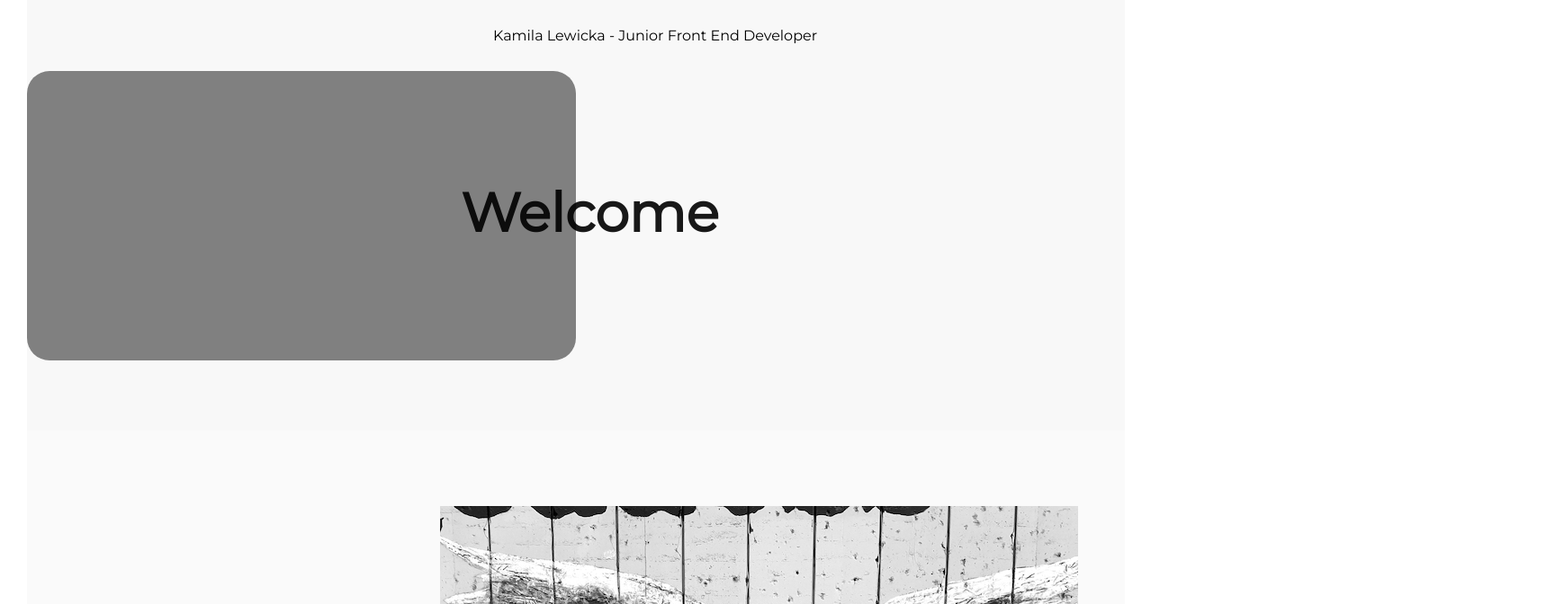
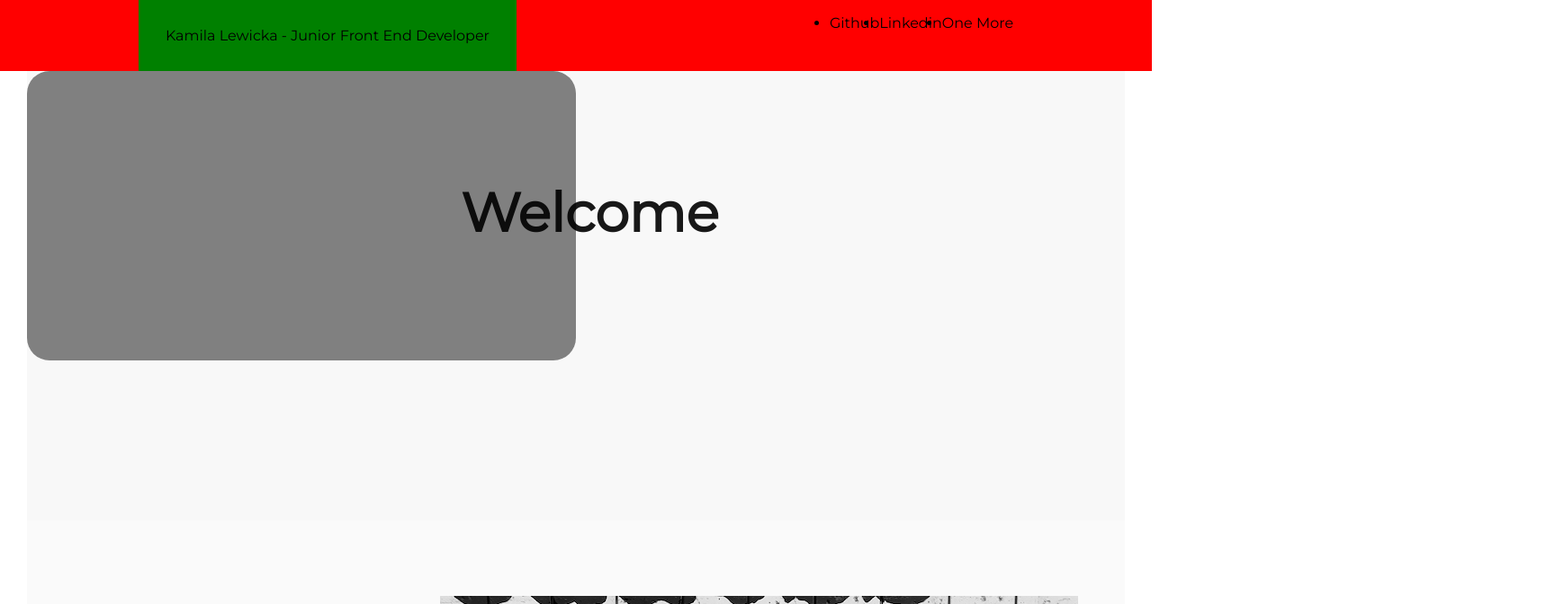
Before and after one commit to kamilalew/portfolio, a React (Create React App) app: page / in a window 1280 px wide. Shown: the top 672 px of the page at 90% size, 1738 px wide, since content can reach past the window. Built offline with nearby package versions, Linux system fonts and the light colour scheme.

Commit message:
Added basic placeholder menu

```diff
--- a/src/App.css
+++ b/src/App.css
@@ -3,8 +3,20 @@
   font-family: 'Montserrat', sans-serif;
 }
 
+.main_header {
+  color: black;
+  background-color: red;
+  display: flex;
+  justify-content: space-around;
+}
+
+.main_header ul{
+  display: flex;
+}
+
 .main_container {
   background-color: #f8f8f8;
+  height: 1000px;
 }
 
 @media only screen and (min-width: 600px) {
@@ -16,14 +28,16 @@
 header {
   text-align: left;
   padding: 30px;
-  position: absolute;
+  /* position: fixed; */
+  right: 0;
+  left: 0;
+  z-index: 999;
 }
-
 
 .welcome {
   position: absolute;
   top: 25%;
-  left:20%;
+  left: 20%;
   font-weight: 800;
   font-size: 60px;
   opacity: 0.9;
@@ -32,8 +46,9 @@ header {
 
 @media only screen and (min-width: 600px) {
   header {
-    position: relative;
     left: 40%;
+    /* position: fixed; */
+    background-color: green;
   }
   .welcome {
     top: 25%;
@@ -42,13 +57,13 @@ header {
 }
 
 .introduction_container {
-  height: 300px;
+  height: 400px;
 }
 
 @media only screen and (min-width: 600px) {
   .introduction_container {
     display: flex;
-    height: 400px;
+    height: 500px;
   }
 }
 
@@ -57,9 +72,9 @@ header {
   transition: opacity ease-in 1s;
 }
 
-.introduction_container:hover .left_intro_container{
+.introduction_container:hover .left_intro_container {
   background-color: crimson;
-  flex:2;
+  flex: 2;
 }
 
 .left_intro_container {
@@ -86,34 +101,37 @@ header {
 }
 
 .right_intro_container {
+  padding-top: 10%;
+  height: 200px;
   flex: 1;
 }
 
 .about_me_container {
   display: flex;
   height: 700px;
-  background-color:#fafafa;
+  padding-bottom: 150px;
+  background-color: #fafafa;
   transition: background-color ease-in 2s;
 }
 
 @media only screen and (min-width: 600px) {
   .about_me_container {
-  display: flex;
-  height: 700px;
-  background-color:#fafafa;
-  transition: background-color ease-in 2s;
-}
+    display: flex;
+    height: 700px;
+    background-color: #fafafa;
+    transition: background-color ease-in 2s;
+  }
 }
 
 .about_me_container:hover {
   background-color: #ededed;
 }
 
-.about_me_container:hover .about_me_photo{
+.about_me_container:hover .about_me_photo {
   flex: 1;
 }
 
-.about_me_container:hover .about_me_description{
+.about_me_container:hover .about_me_description {
   flex: 1;
   visibility: visible;
   opacity: 1;
@@ -156,7 +174,7 @@ header {
   margin-bottom: 50px;
 }
 
-.technologies_container:hover .technologies_box{
+.technologies_container:hover .technologies_box {
   background-color: #cccccc;
 }
 
@@ -187,7 +205,7 @@ header {
 }
 
 .projects {
-  background-color:#fafafa;
+  background-color: #fafafa;
   height: 500px;
   border-top: 0.5px dotted grey;
   transition: background-color ease-in 2s;
@@ -196,6 +214,7 @@ header {
 .projects:hover {
   background-color: #ededed;
 }
+
 .reactIcon, .html5Icon {
   width: 100px;
   height: 100px;
--- a/src/App.js
+++ b/src/App.js
@@ -8,8 +8,15 @@ import jsIcon from './images/js.png';
 function App() {
   return (
     <div className="App">
+      <div className='main_header'>
+        <header>Kamila Lewicka - Junior Front End Developer</header>
+        <ul className='header_information'>
+          <li>Github</li>
+          <li>Linkedin</li>
+          <li>One More</li>
+        </ul>
+      </div >
       <div className='main_container'>
-        <header>Kamila Lewicka - Junior Front End Developer</header>
         <div className='introduction_container'>
           <div className='welcome'>Welcome</div>
           <div className='left_intro_container'>
@@ -47,7 +54,7 @@ function App() {
         </div>
         <div className='projects'>My projects</div>
       </div>
-    </div>
+    </div >
   );
 }
 
```
Lines whose indentation alone changed are shown as unchanged.
